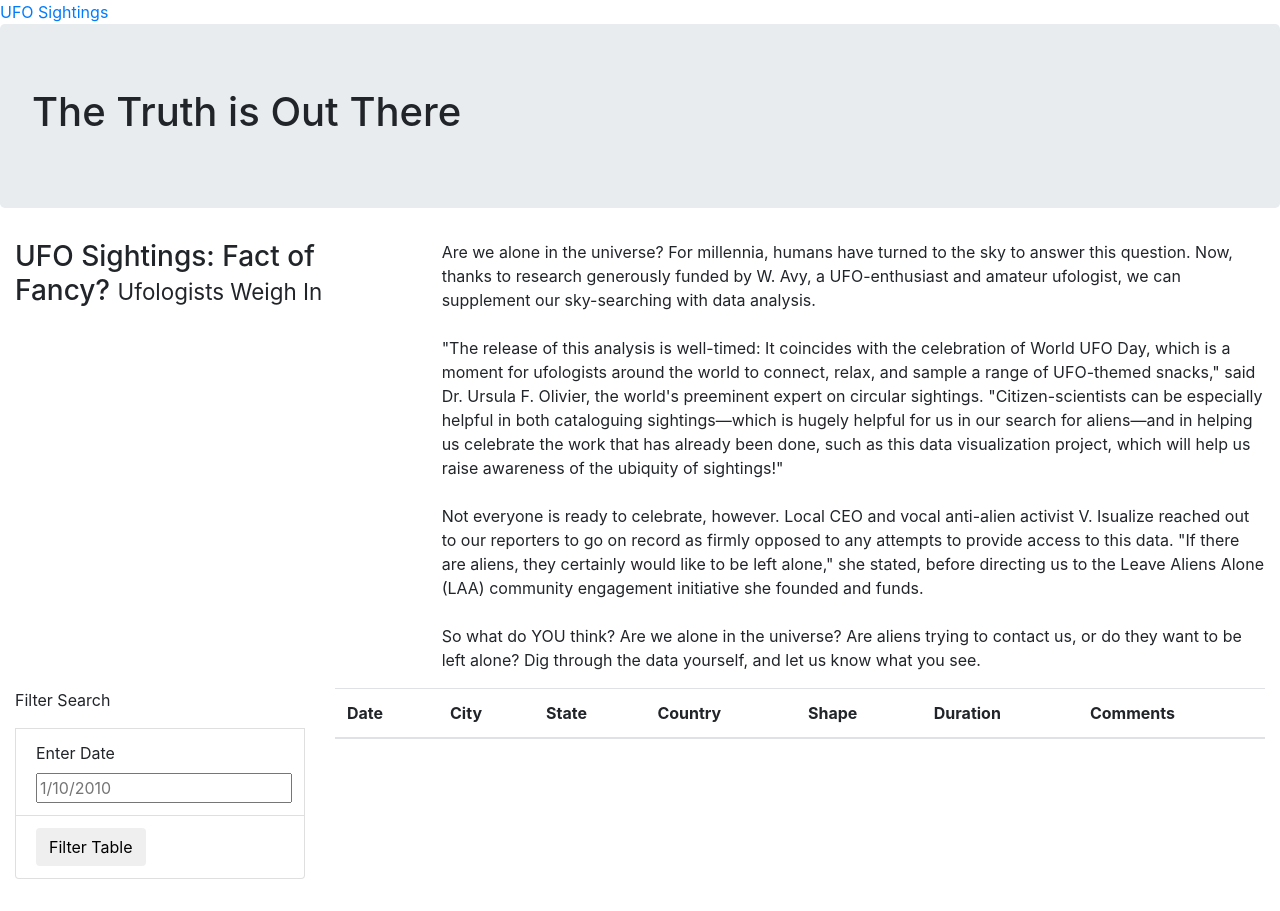
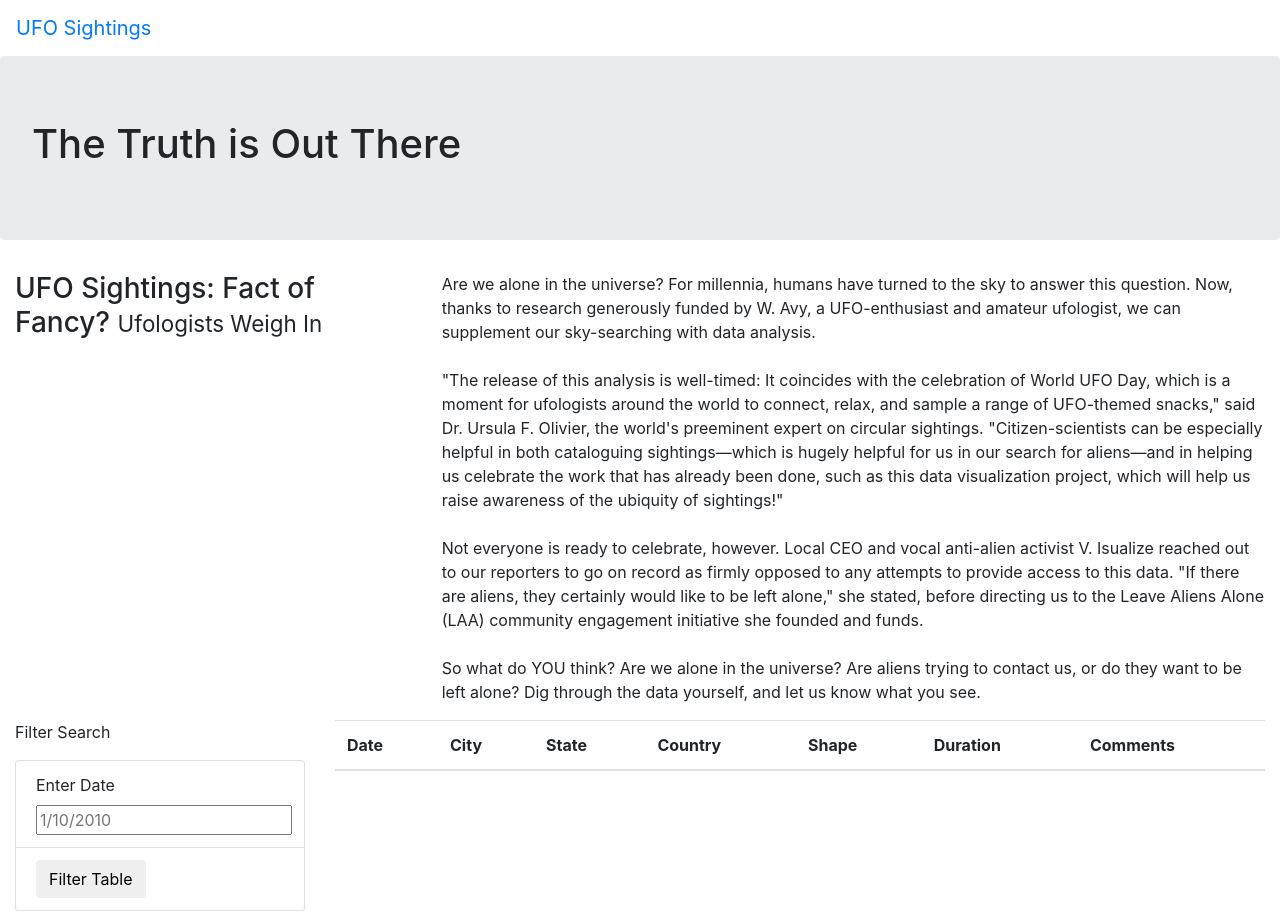
Before and after one commit to orvino/UFOs, a plain HTML site: page index.html in a window 1280 px wide. Before the commit the page ends 879 px from the top, so only its background shows below. Drawn offline with nearby package versions, Linux system fonts and the light colour scheme.

Commit message:
11.6.2 table not forming

```diff
--- a/index.html
+++ b/index.html
@@ -9,14 +9,13 @@
       rel="stylesheet"
       href="https://maxcdn.bootstrapcdn.com/bootstrap/4.0.0/css/bootstrap.min.css"
       integrity="sha384-Gn5384xqQ1aoWXA+058RXPxPg6fy4IWvTNh0E263XmFcJlSAwiGgFAW/dAiS6JXm"
-      crossorigin="anonymous"
-    />
+      crossorigin="anonymous"/>
     <link rel="stylesheet" href="static/css/style.css">
 </head>
 <body>
     <div class="wrapper">
-        <nav class=""navbar navbar-expand-lg">
-        <a class=""navbar-brand" href=""index.html">UFO Sightings</a>
+        <nav class="navbar navbar-expand-lg">
+        <a class="navbar-brand" href="index.html">UFO Sightings</a>
         </nav>
     </div>
     <div class="jumbotron">
@@ -29,8 +28,7 @@
           </div>
           <div class="col-md-8">
             <p>
-              Are we alone in the universe? For millennia, humans have turned to the sky to answer this question. Now, thanks to research generously funded by W. Avy, a UFO-enthusiast and amateur ufologist, we can supplement our sky-searching with data analysis.<br><br>"The release of this analysis is well-timed: It coincides with the celebration of World UFO Day, which is a moment for ufologists around the world to connect, relax, and sample a range of UFO-themed snacks," said Dr. Ursula F. Olivier, the world's preeminent expert on circular sightings. "Citizen-scientists can be especially helpful in both cataloguing sightings—which is hugely helpful for us in our search for aliens—and in helping us celebrate the work that has already been done, such as this data visualization project, which will help us raise awareness of the ubiquity of sightings!"<br><br>Not everyone is ready to celebrate, however. Local CEO and vocal anti-alien activist V. Isualize reached out to our reporters to go on record as firmly opposed to any attempts to provide access to this data. "If there are aliens, they certainly would like to be left alone," she stated, before directing us to the Leave Aliens Alone (LAA) community engagement initiative she founded and funds.<br><br>So what do YOU think? Are we alone in the universe? Are aliens trying to contact us, or do they want to be left alone? Dig through the data yourself, and let us know what you see.
-
+                Are we alone in the universe? For millennia, humans have turned to the sky to answer this question. Now, thanks to research generously funded by W. Avy, a UFO-enthusiast and amateur ufologist, we can supplement our sky-searching with data analysis.<br><br> "The release of this analysis is well-timed: It coincides with the celebration of World UFO Day, which is a moment for ufologists around the world to connect, relax, and sample a range of UFO-themed snacks," said Dr. Ursula F. Olivier, the world's preeminent expert on circular sightings. "Citizen-scientists can be especially helpful in both cataloguing sightings—which is hugely helpful for us in our search for aliens—and in helping us celebrate the work that has already been done, such as this data visualization project, which will help us raise awareness of the ubiquity of sightings!"<br><br> Not everyone is ready to celebrate, however. Local CEO and vocal anti-alien activist V. Isualize reached out to our reporters to go on record as firmly opposed to any attempts to provide access to this data. "If there are aliens, they certainly would like to be left alone," she stated, before directing us to the Leave Aliens Alone (LAA) community engagement initiative she founded and funds.<br><br> So what do YOU think? Are we alone in the universe? Are aliens trying to contact us, or do they want to be left alone? Dig through the data yourself, and let us know what you see.
 
             </p>
           </div>
@@ -41,16 +39,16 @@
           <div class="col-md-3">
             <form>
                 <p>Filter Search</p>
-              </form>
                 <ul class="list-group">
-            </ul>
                     <li class="list-group-item">
                         <label for="date">Enter Date</label>
-                <input type="text" placeholder="1/10/2010" id="datetime" />
+                        <input type="text" placeholder="1/10/2010" id="datetime"/>
                     </li>
                     <li class="list-group-item">
                         <button id="filter-btn" type="button" class="btn btn-default">Filter Table</button>
                     </li>
+                </ul>
+            </form>
           </div>
           <div class="col-md-9">
             <table class="table table-striped">
@@ -70,5 +68,8 @@
           </div>
         </div>
     </div>
+    <script src="https://cdnjs.cloudflare.com/ajax/libs/d3/4.11.0/d3.js"></script>
+    <script src="static/js/data.js"></script>
+    <script src="static/js/app.js"></script>
 </body>
 </html>
--- a/js/app.js
+++ b/js/app.js
@@ -18,8 +18,7 @@ function buildTable(data) {
       Object.values(dataRow).forEach((val) => {
         let cell = row.append("td");
         cell.text(val);
-        }
-      );
+        });
     });
   }
   function handleClick() {
```
Lines whose indentation alone changed are shown as unchanged.
